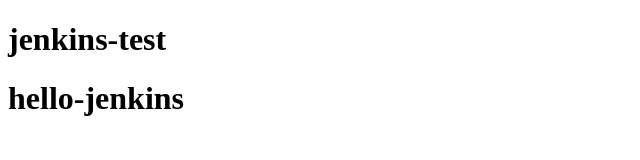
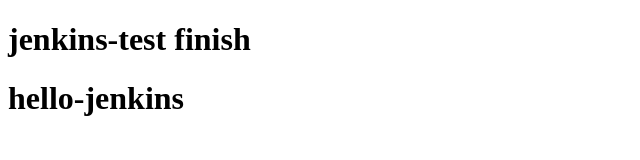
Before and after one commit to tuan4886n/jeknins-test, a plain HTML site: page index.html in a window 1280 px wide. Shown: the whole page, without its empty margins (0-640 px from the left). Drawn offline with Linux system fonts and the light colour scheme.

Commit message:
change test

```diff
--- a/index.html
+++ b/index.html
@@ -7,7 +7,7 @@
     <title>Document</title>
 </head>
 <body>
-    <h1>jenkins-test</h1>
+    <h1>jenkins-test finish</h1>
     <h1>hello-jenkins</h1>
 </body>
 </html>
```
